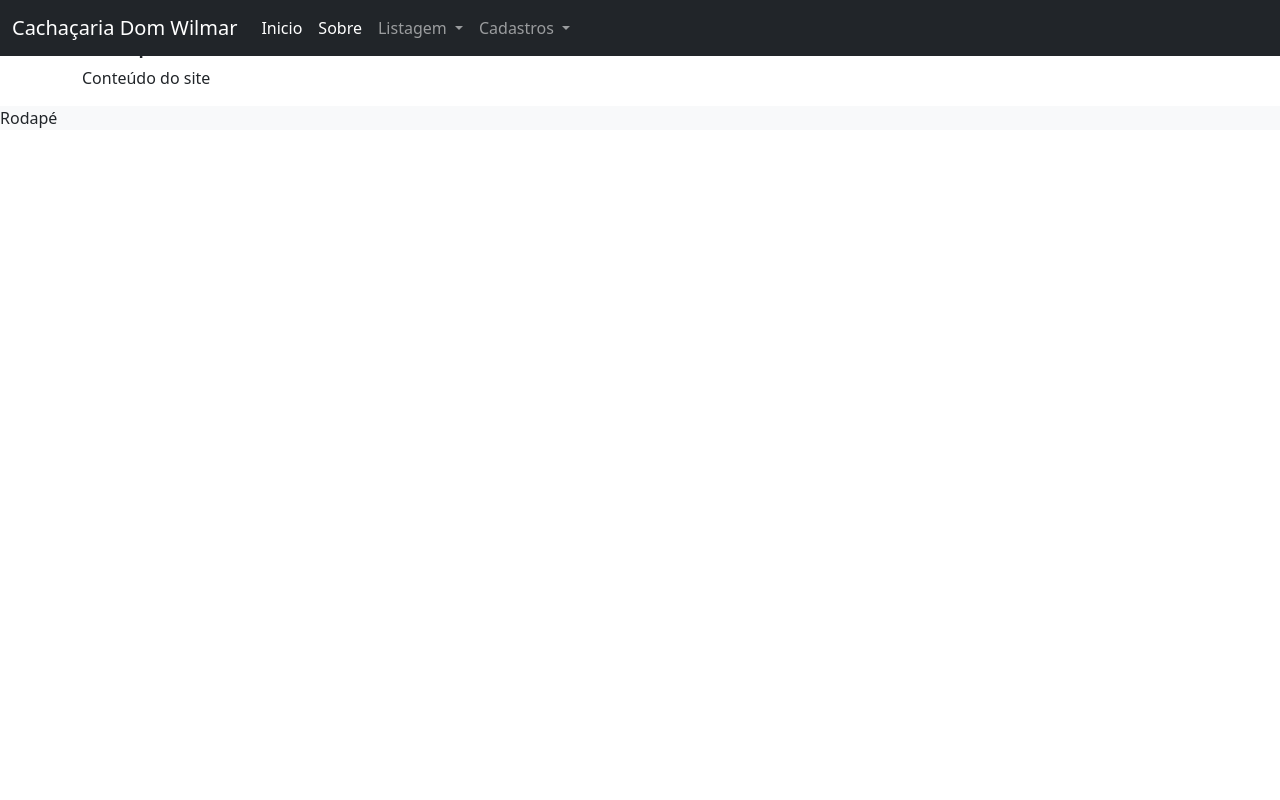
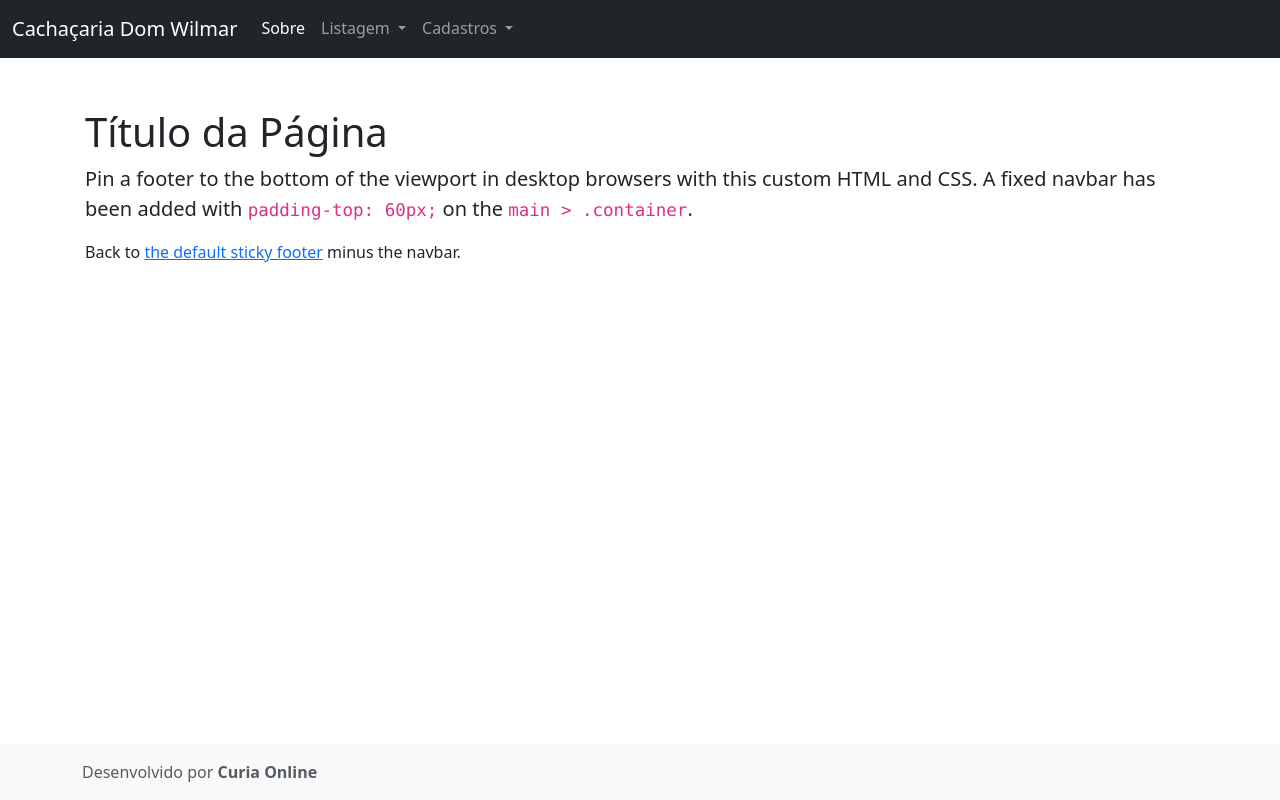
Before and after one commit to FranciscoGabrielCavalcanteCandido/cachacariadomwilmar, a Django app: page / in a window 1280 px wide. Run offline with Django 4.2, Linux system fonts and the light colour scheme; some libraries are stand-ins or nearby versions.

Commit message:
Estilizando e ajustando modelo padrão de páginas

```diff
--- a/paginas/templates/paginas/modelo.html
+++ b/paginas/templates/paginas/modelo.html
@@ -3,23 +3,31 @@
 <!DOCTYPE html>
 <html lang="pt-br">
 <head>
-    <meta charset="UTF-8">
-    <meta name="viewport" content="width=device-width, initial-scale=1.0">
+    <meta charset="utf-8">
+    <meta name="viewport" content="width=device-width, initial-scale=1">
+    <meta name="description" content="">
+    <meta name="author" content="Matheus Magalhães and Francisco Gabriel">
 
     <title>
+
         {% block title %}
-        Cachaçaria
+        Cachaçaria Dom Wilmar
         {% endblock %}
+
     </title>
 
-    <link rel="stylesheet" href="{% static 'css/bootstrap.min.css' %}">
+    <link href="{% static 'css/bootstrap.min.css' %}" rel="stylesheet">
+    <link href="{% static 'css/estilo.css' %}" rel="stylesheet">
 </head>
-<body>
+
+<body class="d-flex flex-column h-100">
+
     {% block menu %}
     <header>
+    <!-- Navbar fixa -->
         <nav class="navbar navbar-expand-md navbar-dark fixed-top bg-dark">
             <div class="container-fluid">
-                <a class="navbar-brand" href="#">Cachaçaria Dom Wilmar</a>
+                <a class="navbar-brand" href="{% url 'inicio' %}">Cachaçaria Dom Wilmar</a>
                 <button class="navbar-toggler" type="button" data-bs-toggle="collapse" data-bs-target="#navbarCollapse"
                     aria-controls="navbarCollapse" aria-expanded="false" aria-label="Toggle navigation">
                     <span class="navbar-toggler-icon"></span>
@@ -27,11 +35,7 @@
                 <div class="collapse navbar-collapse" id="navbarCollapse">
                     <ul class="navbar-nav me-auto mb-2 mb-md-0">
                         <li class="nav-item">
-                            <a class="nav-link active" aria-current="page" href="#"><i
-                                    class="bi bi-house"></i>Inicio</a>
-                        </li>
-                        <li class="nav-item">
-                            <a class="nav-link active" aria-current="page" href="#"><i
+                            <a class="nav-link active" aria-current="page" href="{% url 'sobre' %}"><i
                                     class="bi bi-house"></i>Sobre</a>
                         </li>
                         <li class="nav-item dropdown">
@@ -68,27 +72,37 @@
             </div>
         </nav>
     </header>
-
-    {% block destaque %}
-    <div class="bg-secondary">
-        Figuras de destque
-    </div>
     {% endblock %}
 
-    {% block conteudo %}
-    <div class="container">
-        <h3>Template de Modelo</h3>
-        <p>Conteúdo do site</p>
-    </div>
+<!-- Begin page content -->
+    <main class="flex-shrink-0">
+        <div class="container">
+
+            {% block conteudo %}
+
+            <h1 class="mt-5">Título da Página</h1>
+
+            <p class="lead">Pin a footer to the bottom of the viewport in desktop browsers with this custom HTML and
+                CSS. A fixed navbar has been added with <code class="small">padding-top: 60px;</code> on the <code
+                    class="small">main &gt; .container</code>.</p>
+
+            <p>Back to <a href="/docs/5.3/examples/sticky-footer/">the default sticky footer</a> minus the navbar.</p>
+
+            {% endblock %}
+        </div>
+    </main>
+
+    <!-- Conteúdo do Rodapé -->
+    {% block rodape %}
+    <footer class="footer mt-auto py-3 bg-light">
+        <div class="container">
+            <span class="text-muted">
+                Desenvolvido por <b>Curia Online</b>
+            </span>
+        </div>
+    </footer>
     {% endblock %}
 
-    {% block rodape %}
-    <div class="bg-light">
-        Rodapé
-    </div>
-    {% endblock %}
-
-    {% endblock %}
 
     <script src="{% static 'js/jquery.min.js' %}"></script>
     <script src="{% static 'js/popper.min.js' %}"></script>
--- a/paginas/urls.py
+++ b/paginas/urls.py
@@ -3,4 +3,5 @@ from .views import IndexView, SobreView
 
 urlpatterns = [
     path('', IndexView.as_view(), name='inicio'),
+    path('sobre/', SobreView.as_view(), name='sobre'),
 ]
--- a/static/css/estilo.css
+++ b/static/css/estilo.css
@@ -1,3 +1,60 @@
-body {
-    background-color: gray;
+main>.container {
+    padding: 60px 15px 0;
 }
+
+.bd-placeholder-img {
+    font-size: 1.125rem;
+    text-anchor: middle;
+    -webkit-user-select: none;
+    -moz-user-select: none;
+    user-select: none;
+}
+
+@media (min-width: 768px) {
+    .bd-placeholder-img-lg {
+        font-size: 3.5rem;
+    }
+}
+
+.b-example-divider {
+    height: 3rem;
+    background-color: rgba(0, 0, 0, .1);
+    border: solid rgba(0, 0, 0, .15);
+    border-width: 1px 0;
+    box-shadow: inset 0 .5em 1.5em rgba(0, 0, 0, .1), inset 0 .125em .5em rgba(0, 0, 0, .15);
+}
+
+.b-example-vr {
+    flex-shrink: 0;
+    width: 1.5rem;
+    height: 100vh;
+}
+
+.bi {
+    vertical-align: -.125em;
+    fill: currentColor;
+}
+
+.nav-scroller {
+    position: relative;
+    z-index: 2;
+    height: 2.75rem;
+    overflow-y: hidden;
+}
+
+.nav-scroller .nav {
+    display: flex;
+    flex-wrap: nowrap;
+    padding-bottom: 1rem;
+    margin-top: -1px;
+    overflow-x: auto;
+    text-align: center;
+    white-space: nowrap;
+    -webkit-overflow-scrolling: touch;
+}
+
+.footer {
+    position: fixed;
+    bottom: 0;
+    width: 100%;
+}
```
Also changed, not shown: paginas/templates/paginas/sobre.html (added, +16 -0 lines).
